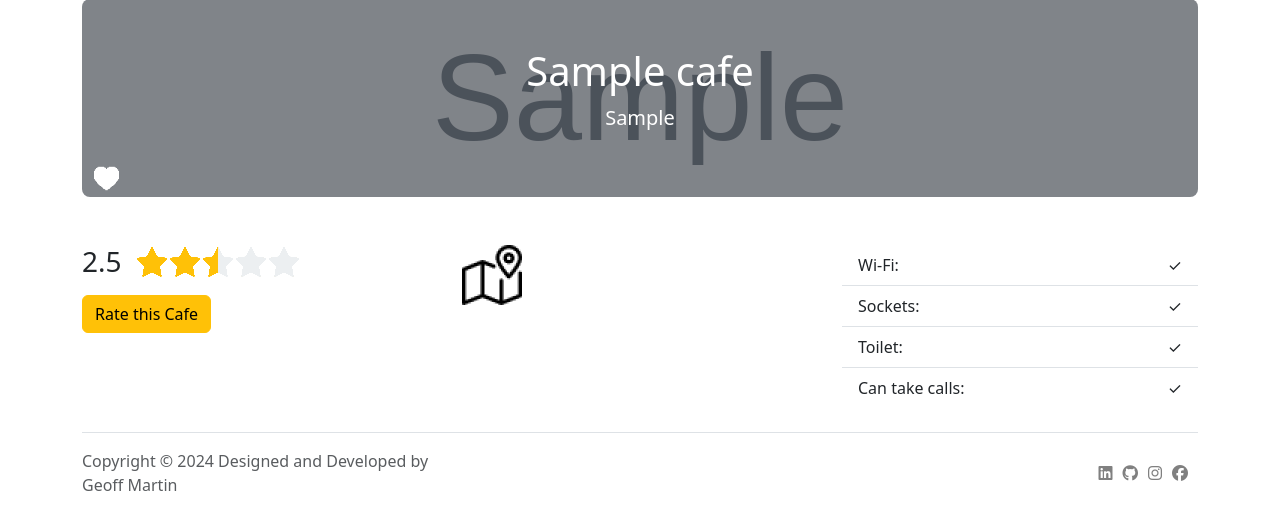
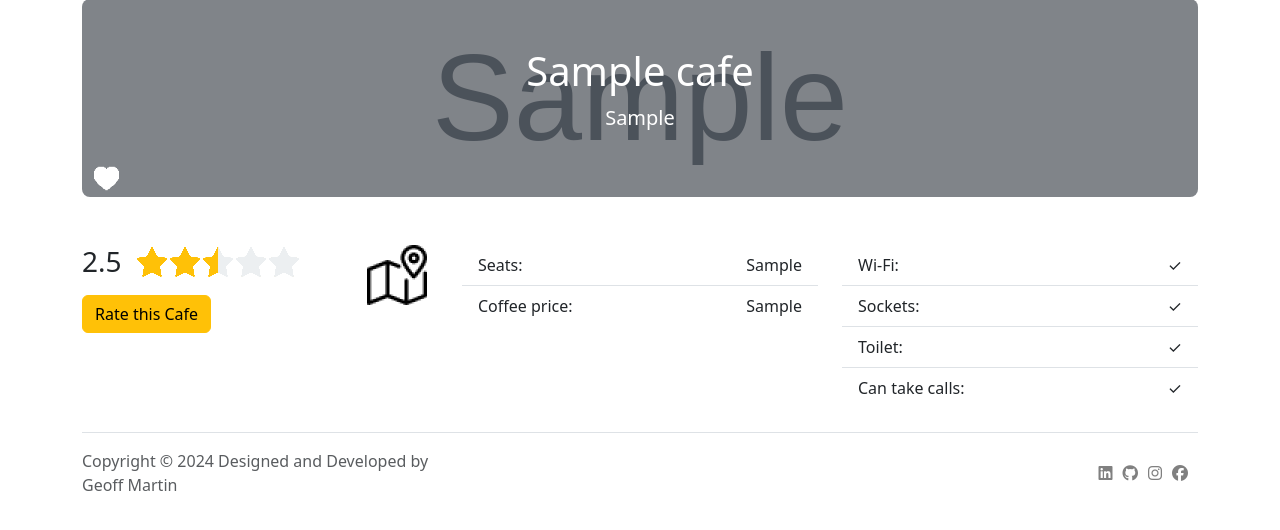
Before and after one commit to geoffm39/cafe-and-wifi-website, a Flask app: page /cafe/1 in a window 1280 px wide. Shown: the part 129-659 px from the top of the page. Run offline with Flask 3, Linux system fonts and the light colour scheme; tables that the repository leaves empty hold one stand-in row (values such as "Sample post"); grey boxes marked "Sample" are stand-in pictures; some libraries are stand-ins or nearby versions.

Commit message:
add seats and coffe price data to cafe page

```diff
--- a/app/templates/cafe.html
+++ b/app/templates/cafe.html
@@ -54,7 +54,7 @@
 </div>
 <div class="container">
     <div class="row">
-        <div class="col-4">
+        <div class="col-3">
             {% if cafe.average_rating %}
             <h3 class="cafe-rating">
                 {{ cafe.average_rating }}
@@ -75,10 +75,23 @@
                 Rate this Cafe
             </button>
         </div>
-        <div class="col-4">
+        <div class="col-1">
             <a href="{{ cafe.map_url }}" target="_blank">
                 <img src="{{ url_for('static', filename='images/map.png') }}" alt="map">
             </a>
+        </div>
+
+        <div class="col-4">
+            <ul class="list-group list-group-flush">
+                <li class="list-group-item d-flex justify-content-between">
+                    Seats:
+                    <span>{{ cafe.seats }}</span>
+                </li>
+                <li class="list-group-item d-flex justify-content-between">
+                    Coffee price:
+                    <span>{{ cafe.coffee_price }}</span>
+                </li>
+            </ul>
         </div>
         <div class="col-4">
             <ul class="list-group list-group-flush">
```
